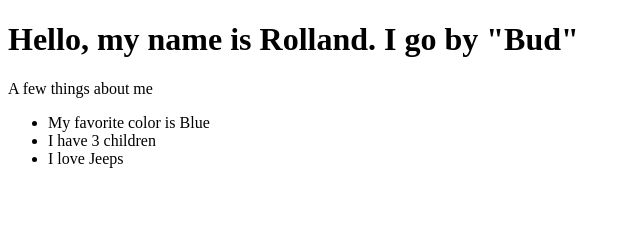
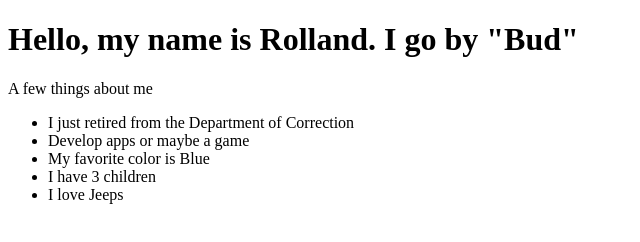
Before and after one commit to Rolland-Campbell/codeworks-journals, a plain HTML site: page index.html in a window 1280 px wide. Shown: the whole page, without its empty margins (0-640 px from the left). Drawn offline with Linux system fonts and the light colour scheme.

Commit message:
added lists

```diff
--- a/index.html
+++ b/index.html
@@ -13,6 +13,8 @@
   <h1>Hello, my name is Rolland. I go by "Bud"</h1>
   <p>A few things about me</p>
   <ul>
+    <li>I just retired from the Department of Correction</li>
+    <li>Develop apps or maybe a game</li>
     <li>My favorite color is Blue</li>
     <li>I have 3 children</li>
     <li>I love Jeeps</li>
```
